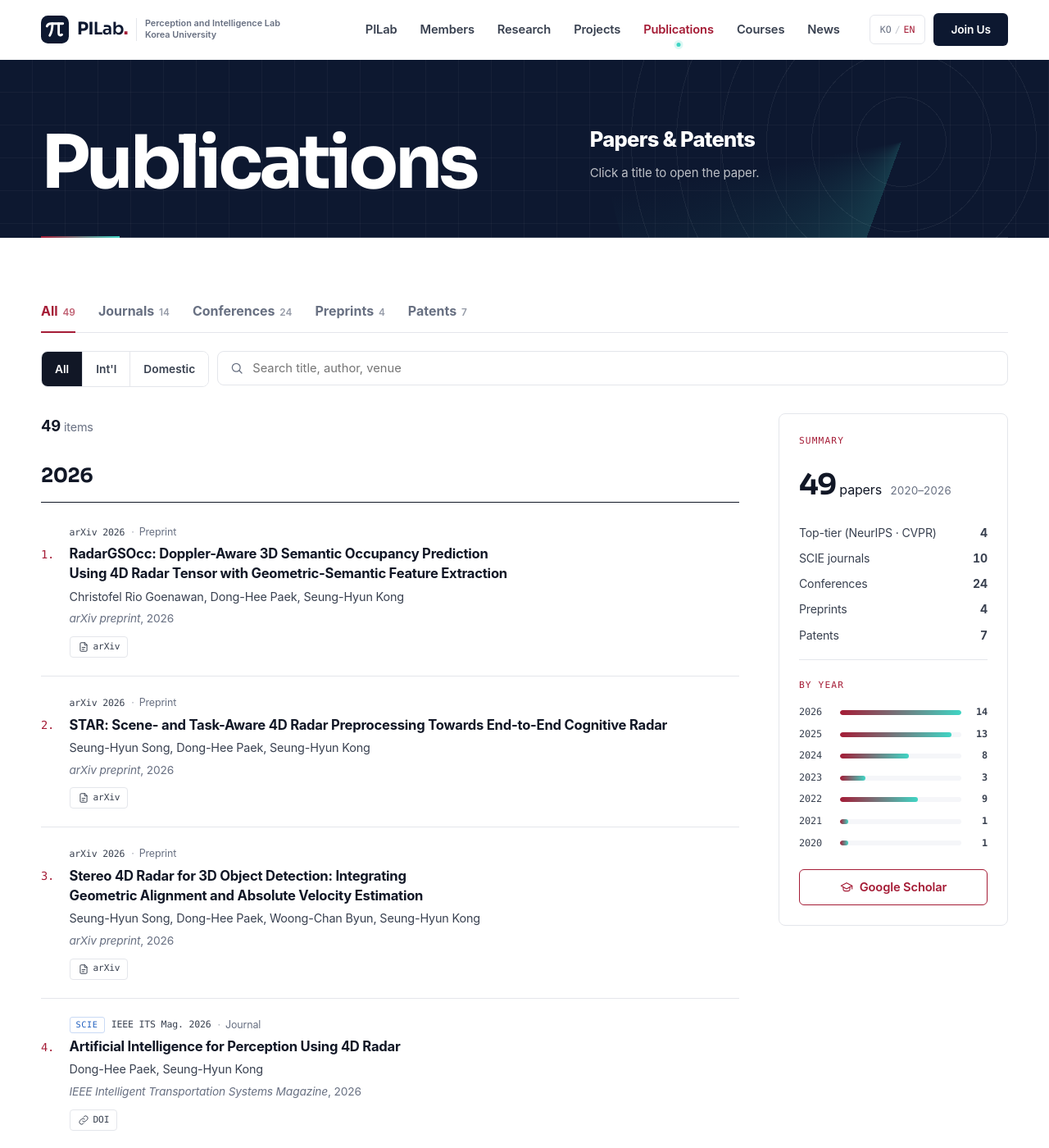
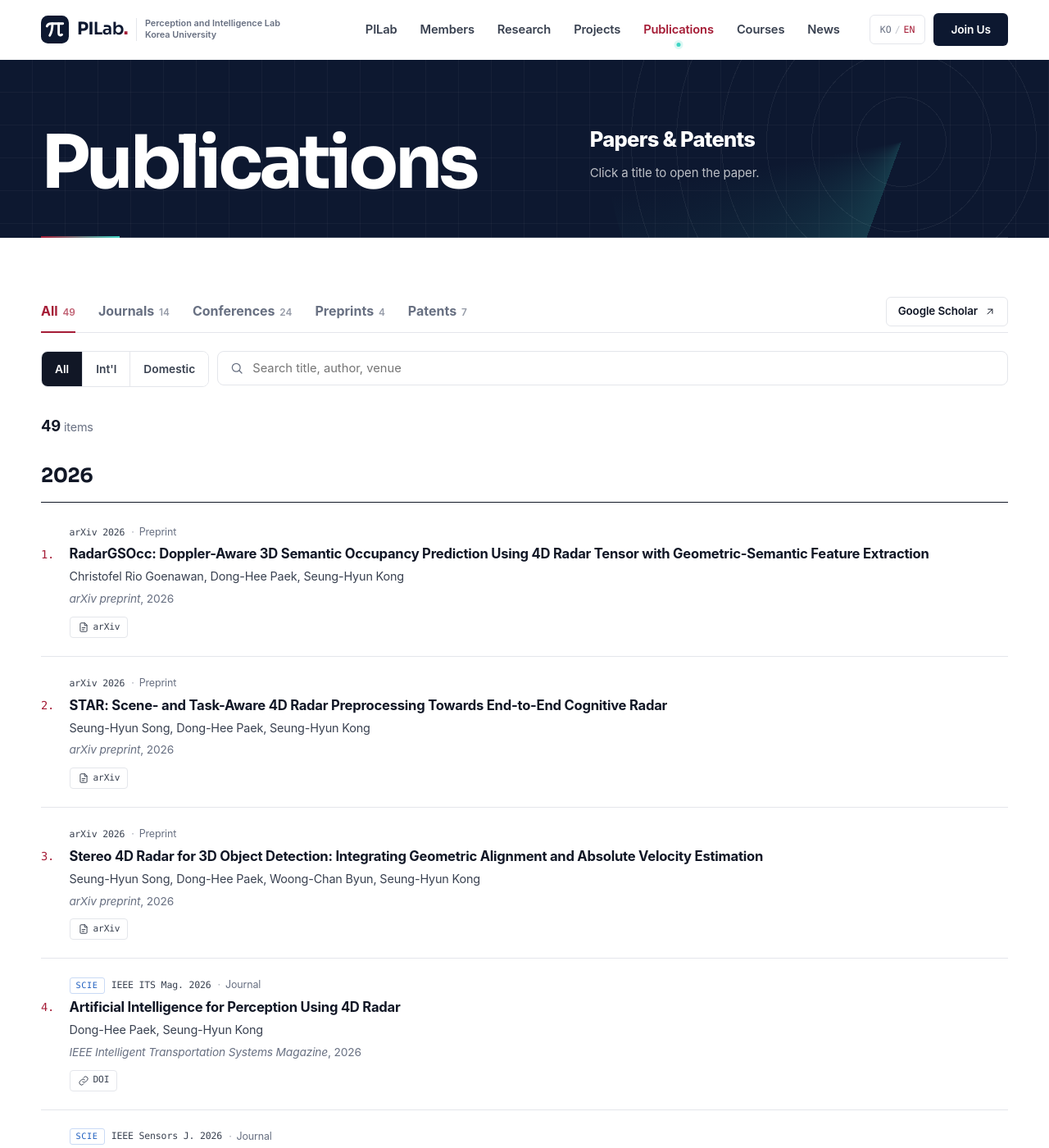
Before and after one commit to dh-paek/pilab, a Jekyll site: the page built from publications.html, in a window 1280 px wide and 1400 px high. Shown: the whole window at 82% size. Built offline with Jekyll 4.4.1, drawn with Linux system fonts in a browser that asks for light colours; some web fonts are replaced.

Commit message:
Publications: remove summary panel; Scholar button on tab row
Co-Authored-By: Claude Opus 5.5 <noreply@anthropic.com>
Claude-Session: https://claude.ai/code/session_01866X6wmYg1pRh7yHirmmvy

```diff
--- a/assets/css/main.css
+++ b/assets/css/main.css
@@ -271,6 +271,9 @@ html[data-lang="ko"] .hero-title { font-family: var(--font-sans); font-weight: 8
 .chip-link:hover { border-color: var(--crimson); color: var(--crimson); }
 
 .tabs { display: flex; gap: 4px 28px; flex-wrap: wrap; border-bottom: 1px solid var(--line); margin-bottom: 22px; }
+.pub-tabbar { display: flex; align-items: center; justify-content: space-between; gap: 10px 24px; flex-wrap: wrap; border-bottom: 1px solid var(--line); margin-bottom: 22px; }
+.pub-tabbar .tabs { border-bottom: 0; margin-bottom: 0; align-self: flex-end; }   /* 탭 밑줄이 줄의 아래 선에 닿도록 */
+.pub-scholar { flex-shrink: 0; align-self: center; }
 .tab { border: 0; background: none; padding: 12px 0; font-weight: 700; font-size: 1rem; color: var(--muted); border-bottom: 2px solid transparent; margin-bottom: -1px; }
 .tab small { font-size: .74rem; font-weight: 600; opacity: .7; margin-left: 2px; }
 .tab:hover { color: var(--ink); }
@@ -283,7 +286,6 @@ html[data-lang="ko"] .hero-title { font-family: var(--font-sans); font-weight: 8
 .search { flex: 1 1 260px; display: flex; align-items: center; gap: 8px; border: 1px solid var(--line); border-radius: 8px; padding: 0 14px; height: 42px; color: var(--muted); background: #fff; }
 .search:focus-within { border-color: var(--ink); }
 .search input { flex: 1; min-width: 0; border: 0; outline: 0; font: inherit; font-size: .92rem; background: transparent; color: var(--ink); }
-.pub-layout { display: grid; grid-template-columns: minmax(0, 1fr) 280px; gap: 48px; align-items: start; }
 .pub-list { min-width: 0; }
 .pub-count { font-size: .9rem; color: var(--muted); margin-bottom: 8px; }
 .pub-count strong { color: var(--ink); font-size: 1.15rem; }
@@ -291,19 +293,6 @@ html[data-lang="ko"] .hero-title { font-family: var(--font-sans); font-weight: 8
 .pub-year-title { font-family: var(--font-display); font-size: 1.5rem; font-weight: 700; padding: 22px 0 16px; border-bottom: 1px solid var(--ink); margin-bottom: 4px; position: sticky; top: calc(var(--header-h) + env(safe-area-inset-top, 0px)); background: var(--bg); z-index: 2; }
 .pub-year .pub:first-of-type { padding-top: 22px; }
 .empty { padding: 40px 0; color: var(--muted); }
-.pub-side { position: sticky; top: calc(var(--header-h) + 24px + env(safe-area-inset-top, 0px)); }
-.side-card { border: 1px solid var(--line); border-radius: var(--radius); padding: 24px; display: grid; gap: 4px; background: #fff; }
-.side-total { margin-bottom: 14px; }
-.side-total strong { font-family: var(--font-display); font-size: 2.2rem; letter-spacing: -0.04em; }
-.side-total small { color: var(--muted); margin-left: 6px; font-variant-numeric: tabular-nums; }
-.side-stats { display: grid; gap: 8px; padding-bottom: 18px; margin-bottom: 18px; border-bottom: 1px solid var(--line); font-size: .88rem; }
-.side-stats li { display: flex; justify-content: space-between; gap: 10px; color: var(--ink-2); }
-.side-stats b { font-variant-numeric: tabular-nums; }
-.year-bars { display: grid; gap: 7px; margin-bottom: 18px; }
-.year-bars li { display: grid; grid-template-columns: 40px 1fr 22px; align-items: center; gap: 10px; font-family: var(--font-mono); font-size: .74rem; font-variant-numeric: tabular-nums; color: var(--ink-2); }
-.year-bars i { height: 6px; border-radius: 3px; background: var(--soft); position: relative; overflow: hidden; }
-.year-bars i::after { content: ""; position: absolute; inset: 0 auto 0 0; width: var(--w); background: var(--grad); border-radius: 3px; }
-.year-bars b { text-align: right; }
 
 /* ---------- news ---------- */
 .news-home { display: grid; grid-template-columns: minmax(0, 1fr) minmax(0, 1fr); gap: 20px; }
@@ -641,10 +630,9 @@ html[data-lang="en"] .research-en { display: none; }
   .area:nth-child(2n) { border-right: 0; }
   .area:nth-last-child(-n+3) { border-bottom: 1px solid var(--line); }
   .area:nth-last-child(-n+2) { border-bottom: 0; }
-  .join-band, .pub-layout, .about-facts, .two-col { grid-template-columns: minmax(0, 1fr); gap: 36px; }
+  .join-band, .about-facts, .two-col { grid-template-columns: minmax(0, 1fr); gap: 36px; }
   .about-intro { gap: 22px; }
-  .pub-side { position: static; }
-  .join-contact { border-left: 0; padding-left: 0; border-top: 1px solid var(--navy-line); padding-top: 28px; }
+    .join-contact { border-left: 0; padding-left: 0; border-top: 1px solid var(--navy-line); padding-top: 28px; }
   .join-band { padding: 36px 28px; }
   .site-nav ul a.is-active::after { display: none; }
   .news-home, .research-grid { grid-template-columns: minmax(0, 1fr); }
@@ -659,6 +647,10 @@ html[data-lang="en"] .research-en { display: none; }
 }
 @media (max-width: 640px) {
   :root { --gutter: 16px; }
+  .pub-tabbar { flex-direction: column; align-items: stretch; gap: 6px; }
+  .pub-tabbar .tabs { align-self: stretch; gap: 4px 14px; }
+  .pub-tabbar .tab { font-size: .9rem; }
+  .pub-scholar { order: -1; align-self: flex-end; }   /* 좁은 화면: 버튼은 탭 위 오른쪽, 탭 밑줄은 선에 붙게 */
   body { font-size: 15px; }
   .brand-word { font-size: 1.18rem; }
   .lang-toggle { padding: 0 10px; }
--- a/publications.html
+++ b/publications.html
@@ -15,18 +15,21 @@ hero:
 {%- assign n_conf = pubs | where: "type", "conference" | size -%}
 {%- assign n_pre = pubs | where: "type", "preprint" | size -%}
 {%- assign n_pat = pubs | where: "type", "patent" | size -%}
-{%- assign n_top = pubs | where: "badge", "Top-tier" | size -%}
-{%- assign n_scie = pubs | where: "badge", "SCIE" | size -%}
 {%- assign by_year = pubs | group_by: "year" | sort: "name" | reverse -%}
 
 <section class="section section--tight">
   <div class="container">
+    <div class="pub-tabbar">
     <div class="tabs" role="tablist" data-pub-tabs>
       <button class="tab is-active" data-type="all" role="tab">{% include t.html ko="전체" en="All" %} <small>{{ pubs.size }}</small></button>
       <button class="tab" data-type="journal" role="tab">{% include t.html ko="저널" en="Journals" %} <small>{{ n_journal }}</small></button>
       <button class="tab" data-type="conference" role="tab">{% include t.html ko="학술대회" en="Conferences" %} <small>{{ n_conf }}</small></button>
       <button class="tab" data-type="preprint" role="tab">{% include t.html ko="프리프린트" en="Preprints" %} <small>{{ n_pre }}</small></button>
       {%- if n_pat > 0 %}<button class="tab" data-type="patent" role="tab">{% include t.html ko="특허" en="Patents" %} <small>{{ n_pat }}</small></button>{% endif %}
+    </div>
+    {%- if site.links.google_scholar != "" %}
+    <a class="btn btn-outline-plain btn-sm pub-scholar" href="{{ site.links.google_scholar }}" target="_blank" rel="noopener">Google Scholar {% include icon.html name="external" size=14 %}</a>
+    {%- endif %}
     </div>
 
     <div class="pub-filters">
@@ -41,8 +44,7 @@ hero:
       </label>
     </div>
 
-    <div class="pub-layout">
-      <div class="pub-list" data-pub-list>
+    <div class="pub-list" data-pub-list>
         <p class="pub-count"><strong data-pub-count>{{ pubs.size }}</strong> {% include t.html ko="건" en="items" %}</p>
         {%- for g in by_year %}
         <section class="pub-year" data-year-group>
@@ -53,33 +55,6 @@ hero:
         </section>
         {%- endfor %}
         <p class="empty" data-pub-empty hidden>{% include t.html ko="조건에 맞는 논문이 없습니다." en="No publications match your filter." %}</p>
-      </div>
-
-      <aside class="pub-side">
-        <div class="side-card">
-          <p class="mini-label">{% include t.html ko="성과 요약" en="Summary" %}</p>
-          <p class="side-total"><strong>{{ pubs.size }}</strong> {% include t.html ko="건" en="papers" %} <small>{{ by_year.last.name }}–{{ by_year.first.name }}</small></p>
-          <ul class="side-stats">
-            <li><span>Top-tier (NeurIPS · CVPR)</span><b>{{ n_top }}</b></li>
-            <li><span>SCIE {% include t.html ko="저널" en="journals" %}</span><b>{{ n_scie }}</b></li>
-            <li><span>{% include t.html ko="학술대회" en="Conferences" %}</span><b>{{ n_conf }}</b></li>
-            <li><span>{% include t.html ko="프리프린트" en="Preprints" %}</span><b>{{ n_pre }}</b></li>
-            {%- if n_pat > 0 %}<li><span>{% include t.html ko="특허" en="Patents" %}</span><b>{{ n_pat }}</b></li>{% endif %}
-          </ul>
-          <p class="mini-label">{% include t.html ko="연도별" en="By year" %}</p>
-          {%- assign _max = 1 -%}
-          {%- for g in by_year %}{% if g.size > _max %}{% assign _max = g.size %}{% endif %}{% endfor %}
-          <ul class="year-bars">
-            {%- for g in by_year %}
-            {%- assign _w = g.size | times: 100 | divided_by: _max -%}
-            <li><span>{{ g.name }}</span><i style="--w: {{ _w }}%"></i><b>{{ g.size }}</b></li>
-            {%- endfor %}
-          </ul>
-          {%- if site.links.google_scholar != "" %}
-          <a class="btn btn-outline btn-block" href="{{ site.links.google_scholar }}" target="_blank" rel="noopener">{% include icon.html name="scholar" size=16 %} Google Scholar</a>
-          {%- endif %}
-        </div>
-      </aside>
     </div>
   </div>
 </section>
```
